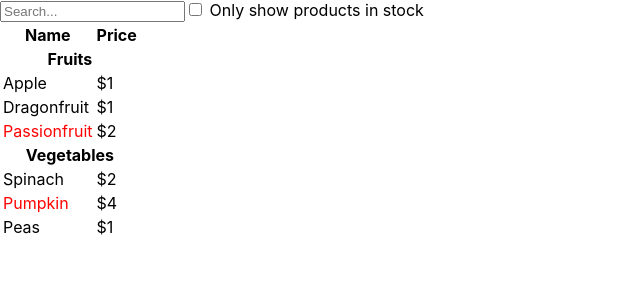
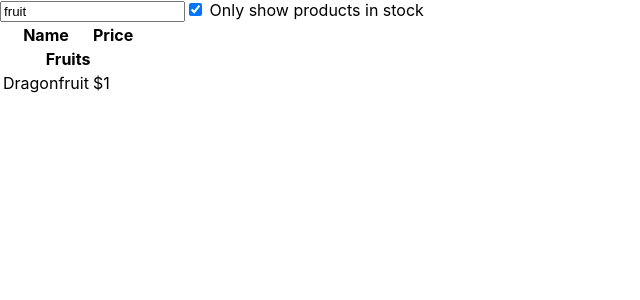
Before and after one commit to blahami2/javascript-learning, a React (Create React App) app: page / in a window 1280 px wide. Shown: the top 300 px of the page, without its empty margins (0-640 px from the left). Built offline with nearby package versions, Linux system fonts and the light colour scheme.

Commit message:
Added top-down data flow

```diff
--- a/src/ThinkReact.js
+++ b/src/ThinkReact.js
@@ -24,11 +24,16 @@ function ProductRow({ product }) {
   );
 }
 
-function ProductTable({ products }) {
+function ProductTable({ products, filterText, inStockOnly }) {
   const rows = [];
   let lastCategory = null;
 
   products.forEach((product) => {
+    // or string.indexOf(substring) !== -1 <=> true
+    if (
+      product.name.toLowerCase().includes(filterText.toLowerCase()) &&
+      (!inStockOnly || product.stocked)
+    ) {
       if (product.category !== lastCategory) {
         // if category changed, add new category row
         rows.push(
@@ -40,6 +45,7 @@ function ProductTable({ products }) {
       }
       rows.push(<ProductRow product={product} key={product.name} />);
       lastCategory = product.category;
+    }
   });
 
   return (
@@ -55,22 +61,30 @@ function ProductTable({ products }) {
   );
 }
 
-function SearchBar() {
+function SearchBar({ filterText, inStockOnly }) {
   return (
     <form>
-      <input type="text" placeholder="Search..." />
+      <input type="text" placeholder="Search..." value={filterText} />
       <label>
-        <input type="checkbox" /> Only show products in stock
+        <input type="checkbox" checked={inStockOnly} /> Only show products in
+        stock
       </label>
     </form>
   );
 }
 
 function FilterableProductTable({ products }) {
+  const [filterText, setFilterText] = useState("fruit");
+  const [inStockOnly, setInStockOnly] = useState(true);
+
   return (
     <div>
-      <SearchBar />
-      <ProductTable products={products} />
+      <SearchBar filterText={filterText} inStockOnly={inStockOnly} />
+      <ProductTable
+        products={products}
+        filterText={filterText}
+        inStockOnly={inStockOnly}
+      />
     </div>
   );
 }
```
Lines whose indentation alone changed are shown as unchanged.
